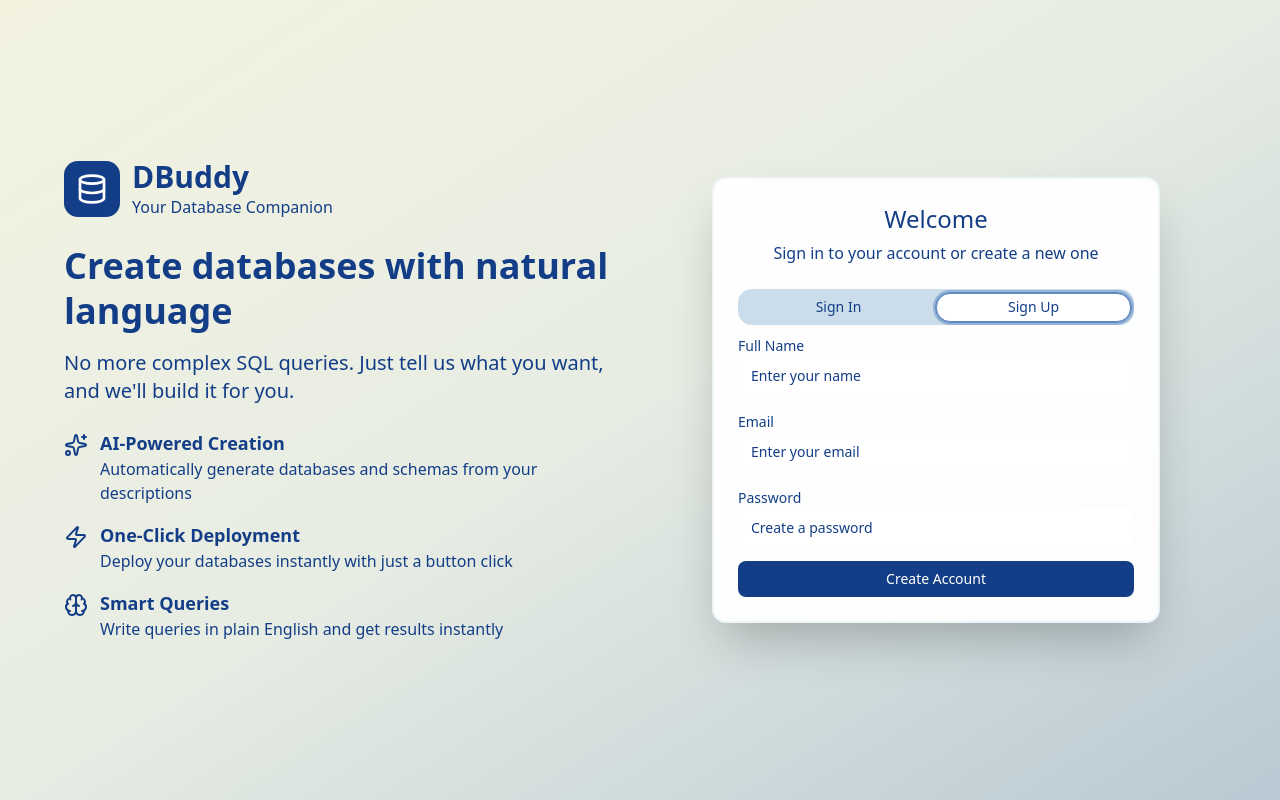
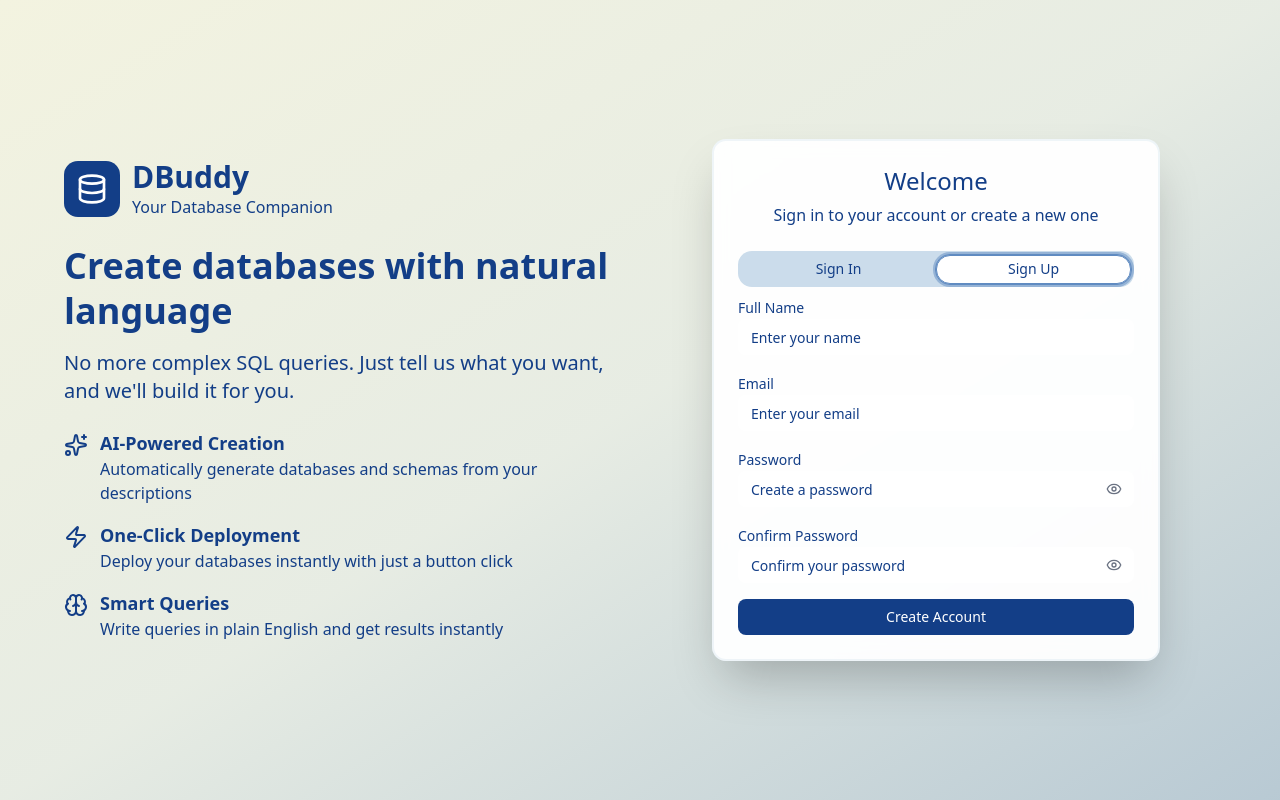
Before and after one commit to pranshu05/BackendManager, a Next.js app: page / in a window 1280 px wide. Both pictures are taken after a click on the tab "Sign Up". Built offline with nearby package versions, Linux system fonts and the light colour scheme.

Commit message:
Update Show Password

```diff
--- a/src/components/(auth)/SignupForm.jsx
+++ b/src/components/(auth)/SignupForm.jsx
@@ -4,19 +4,29 @@
 import { Input } from "@/components/ui/input";
 import { Button } from "@/components/ui/button";
 import { registerUser } from "@/lib/auth-helpers";
+import { Eye, EyeOff } from "lucide-react";
 
 export default function SignupForm() {
-    const [form, setForm] = useState({ name: "", email: "", password: "" });
+    const [form, setForm] = useState({ name: "", email: "", password: "", confirmPassword: "" });
     const [loading, setLoading] = useState(false);
     const [error, setError] = useState("");
     const [emailSent, setEmailSent] = useState(false);
     const [canResend, setCanResend] = useState(false);
     const [resendCooldown, setResendCooldown] = useState(0);
+    const [showPassword, setShowPassword] = useState(false);
+    const [showConfirmPassword, setShowConfirmPassword] = useState(false);
 
     const handleSubmit = async (e) => {
         e.preventDefault();
         setLoading(true);
         setError("");
+
+        // Validate password confirmation
+        if (form.password !== form.confirmPassword) {
+            setError("Passwords do not match");
+            setLoading(false);
+            return;
+        }
 
          try {
             await registerUser(form);
@@ -97,13 +107,45 @@
             </div>
             <div className="space-y-2">
                 <label className="text-sm">Password</label>
+                <div className="relative">
                     <Input
-                    type="password"
+                        type={showPassword ? "text" : "password"}
                         placeholder="Create a password"
                         value={form.password}
                         onChange={(e) => setForm({ ...form, password: e.target.value })}
                         disabled={emailSent}
+                        className="pr-10"
                     />
+                    <button
+                        type="button"
+                        onClick={() => setShowPassword(!showPassword)}
+                        className="absolute right-3 top-1/2 -translate-y-1/2 text-gray-500 hover:text-gray-700"
+                        disabled={emailSent}
+                    >
+                        {showPassword ? <EyeOff className="w-4 h-4" /> : <Eye className="w-4 h-4" />}
+                    </button>
+                </div>
+            </div>
+            <div className="space-y-2">
+                <label className="text-sm">Confirm Password</label>
+                <div className="relative">
+                    <Input
+                        type={showConfirmPassword ? "text" : "password"}
+                        placeholder="Confirm your password"
+                        value={form.confirmPassword}
+                        onChange={(e) => setForm({ ...form, confirmPassword: e.target.value })}
+                        disabled={emailSent}
+                        className="pr-10"
+                    />
+                    <button
+                        type="button"
+                        onClick={() => setShowConfirmPassword(!showConfirmPassword)}
+                        className="absolute right-3 top-1/2 -translate-y-1/2 text-gray-500 hover:text-gray-700"
+                        disabled={emailSent}
+                    >
+                        {showConfirmPassword ? <EyeOff className="w-4 h-4" /> : <Eye className="w-4 h-4" />}
+                    </button>
+                </div>
             </div>
             {emailSent ? (
                 <Button
```
Lines whose indentation alone changed are shown as unchanged.
